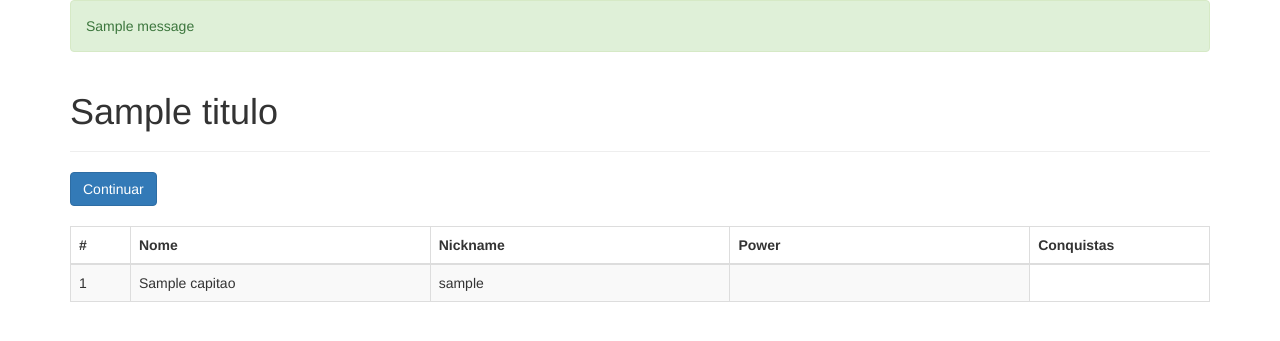
After one commit to JogueOgro/RivvalsDraft, a Flask app: template templates/captains.html in a window 1280 px wide. The commit adds this page. Shown: the top 341 px of the page. Run offline with Flask 3, Linux system fonts and the light colour scheme; the template is opened without the code that fills it: most values are stand-ins (such as "Sample title", 1, 10 or a date in 2020); one stand-in notice (Sample message) is shown; some libraries are stand-ins or nearby versions.

Commit message:
Tela de exibicao de picks e tela final de balance

```diff
--- a/server.py
+++ b/server.py
@@ -24,7 +24,7 @@ jogadores = [
     {'nome': 'Jessé Oliveira de Freitas', 'nick': 'O CTO', 'power': 1, 'tags': [], 'wins': []},
     {'nome': 'Glauco Mordente', 'nick': '', 'power': 3, 'tags': [], 'wins': []},
     {'nome': 'Paula Elvira Picchi Mendes', 'nick': 'Paulinha', 'power': 1, 'tags': [], 'wins': []},
-    {'nome': 'Carlos Almeida', 'nick': '', 'power': 3.9, 'tags': [], 'wins': []},
+    {'nome': 'Carlos Almeida', 'nick': '', 'power': 4, 'tags': [], 'wins': []},
     {'nome': 'Douglas Costa', 'nick': '', 'power': 2, 'tags': [], 'wins': []},
     {'nome': 'Glaicon da Silva Reis', 'nick': '', 'power': 1, 'tags': [], 'wins': []},
     {'nome': 'Carlos Eduardo Biaseto', 'nick': 'Cadu', 'power': 1, 'tags': [], 'wins': []},
@@ -44,7 +44,7 @@ jogadores = [
     {'nome': 'Marcelo Pinheiro', 'nick': '', 'power': 1, 'tags': [], 'wins': []},
     {'nome': 'Bruno Gonzalez Rodrigues', 'nick': '', 'power': 1, 'tags': [], 'wins': []},
     {'nome': 'Kelvy Correa Nascimento Chagas', 'nick': '', 'power': 3.5, 'tags': [], 'wins': []},
-    {'nome': 'Cristian Silva Macedo', 'nick': 'Mais Cedo', 'power': 4, 'tags': [], 'wins': []},
+    {'nome': 'Cristian Silva Macedo', 'nick': 'Mais Cedo', 'power': 4.02, 'tags': [], 'wins': []},
     {'nome': 'Rafael dos Santos Cardoso', 'nick': '', 'power': 1, 'tags': [], 'wins': []},
     {'nome': 'Rafael Costa', 'nick': '', 'power': 2, 'tags': [], 'wins': []},
     {'nome': 'Heitor Gandolfi Cardillo', 'nick': '', 'power': 2, 'tags': [], 'wins': []},
@@ -68,7 +68,7 @@ jogadores = [
     {'nome': 'Lívia Genovez Braga', 'nick': '', 'power': 1, 'tags': [], 'wins': []},
     {'nome': 'Alfonso Henrique Haskel', 'nick': 'Tá de Haskel', 'power': 4.5, 'tags': [], 'wins': []},
     {'nome': 'Hiro Augusto Lima Sakuno', 'nick': '', 'power': 5, 'tags': [], 'wins': []},
-    {'nome': 'Thales Silva', 'nick': 'Thaleco', 'power': 4, 'tags': [], 'wins': []},
+    {'nome': 'Thales Silva', 'nick': 'Thaleco', 'power': 4.01, 'tags': [], 'wins': []},
     {'nome': 'Rafael de Oliveira Gomes da Silva', 'nick': '', 'power': 6, 'tags': [], 'wins': []},
     {'nome': 'Natan Amorim', 'nick': '', 'power': 1, 'tags': [], 'wins': []},
     {'nome': 'Kaique Fernandes da Silva', 'nick': '', 'power': 1, 'tags': [], 'wins': []},
@@ -135,6 +135,29 @@ def index():
     return render_template('index.html', titulo='Draft Settings')
 
 
+@app.route('/captains')
+def captains():
+    global rodada
+    times = shelve_file['n_times']
+    for n in range(1, int(times) + 1):
+        time = []
+        time.append(jogadores.pop(int(times)-n))
+        time[0]['nome'] = time[0]['nome'] + ' (c)'
+        shelve_file[str(n)] = time
+        shelve_file['power_'+str(n)] = time[0]['power']
+    rodada = 1
+    return redirect(url_for('draft'))
+
+
+@app.route('/balance')
+def balance():
+    powers = []
+    n_times = shelve_file['n_times']
+    for n in range(1, int(n_times) + 1):
+        powers.append(shelve_file['power_' + str(n)])
+    # shelve_file.close()
+    return render_template('balance.html', titulo='Força do Balanceamento', powers=powers)
+
 @app.route('/process_form', methods=['GET', 'POST'])
 def process_form():
     global jogadores, rodada
@@ -144,20 +167,16 @@ def process_form():
     p_times = request.form['p_times']
     shelve_file['p_times'] = p_times
     jogadores.sort(reverse=True, key=get_power)
-
-    if request.form['cleverbox']:
-        for n in range(1, int(times) + 1):
-            time = []
-            time.append(jogadores.pop(int(times)-n))
-            time[0]['nome'] = time[0]['nome'] + ' (c)'
-            shelve_file[str(n)] = time
-            shelve_file['power_'+str(n)] = time[0]['power']
-        rodada = 1
-    else:
+    capitaes = jogadores[:int(times)]
+    capitaes.sort(key=get_power)
+    try:
+        if request.form['cleverbox']:
+            return render_template('captains.html', titulo='Capitães Rivvals', capitaes=capitaes)
+    except:
         for n in range(1, int(times) + 1):
             shelve_file[str(n)] = []
-            shelve_file['power_'+str(n)] = 0
-    return redirect(url_for('draft'))
+            shelve_file['power_' + str(n)] = 0
+        return redirect(url_for('draft'))
 
 
 @app.route('/process_next', methods=['GET', 'POST'])
@@ -209,12 +228,7 @@ def final():
     for n in range(1, int(shelve_file['n_times']) + 1):
         times.append(shelve_file[str(n)])
     pag_titulo = "Relatório Final"
-    powers = []
-    n_times = shelve_file['n_times']
-    for n in range(1, int(n_times) + 1):
-        powers.append(shelve_file['power_'+str(n)])
-    # shelve_file.close()
-    return render_template('final.html', titulo=pag_titulo, times=times, powers=powers)
+    return render_template('final.html', titulo=pag_titulo, times=times)
 
 
 def filtrar_jogadores(time, jogadores):
--- /dev/null
+++ b/templates/captains.html
@@ -0,0 +1,81 @@
+<!DOCTYPE html>
+<html>
+  <head>
+    <meta charset="utf-8">
+    <meta name="viewport" content="width=device-width, initial-scale=1">
+    <title>Capitães Rivvals</title>
+    <link rel="stylesheet" href="{{ url_for('static', filename='bootstrap.css') }}">
+  </head>
+  <body>
+    <div class="container">
+        <!--cria container onde as mensagens serão exibidas-->
+        {% with messages = get_flashed_messages() %}
+            {% if messages %}
+            <!--condição para exibição das mensagens-->
+                <ul id="messages" class="list-unstyled">
+                    <!--laço e repetição para exibição das mensagens-->
+                {% for message in messages %}
+                    <li class="alert alert-success">{{ message }}</li>
+                {% endfor %}
+                </ul>
+            {% endif %}
+        {% endwith %}
+                <!--fim dos laços-->
+        <div class="page-header">
+            <h1>{{ titulo }}</h1>
+        </div>
+        <div>
+            <form action="/captains">
+              <button type="submit" class="btn btn-primary">Continuar</button>
+            </form>
+            <br/>
+        </div>
+        <table class="table table-striped table-responsive table-bordered" id="time">
+        <thead>
+            <tr>
+                <th style='width: 5%'>#</th>
+                <th style='width: 25%'>Nome</th>
+                <th style='width: 25%'>Nickname</th>
+                <th style='width: 25%'>Power</th>
+                <th style='width: 15%'>Conquistas</th>
+            </tr>
+        </thead>
+        <tbody>
+            <!--criamos uma estrutura de repetição com o Jinja2 para preencher nossa tabela com os dados-->
+            {% for capitao in capitaes  %}
+
+                        <tr>
+                            <td>{{ loop.index }}</td>
+                            <td>{{ capitao.nome }}</td>
+                            <td>{{ capitao.nick }}</td>
+                            {% if capitao.power >= 5 %}
+                            <td><img src="../static/img/5stars.png"/></td>
+                            {% endif %}
+                            {% if 4 <= capitao.power < 5 %}
+                            <td><img src="../static/img/4stars.png"/></td>
+                            {% endif %}
+                            {% if capitao.power < 4 %}
+                            <td><img src="../static/img/3stars.png"/></td>
+                            {% endif %}
+
+                            <td>
+                                {% for win in capitao.wins  %}
+                                    {% if win == 'mj' %}
+                                    <img src="../static/img/trofeu.png" alt='1o lugar Major'/>
+                                    {% endif %}
+                                    {% if win == 'mj2' %}
+                                    <img src="../static/img/trofeuprata.png" alt='1o lugar Major'/>
+                                    {% endif %}
+                                    {% if win == 'med' %}
+                                    <img src="../static/img/medalha.png" alt='1o lugar Major'/>
+                                    {% endif %}
+                                {% endfor %}
+                            </td>
+                        </tr>
+        {% endfor %}
+        <!--encerramos a estrutura de repetição-->
+        </tbody>
+    </table>
+    </div>
+  </body>
+</html>
--- a/templates/index.html
+++ b/templates/index.html
@@ -1,4 +1,4 @@
-\<!DOCTYPE html>
+<!DOCTYPE html>
 <html>
   <head>
     <meta charset="utf-8">
```
Also changed, not shown: templates/balance.html (added, +35 -0 lines), templates/final.html (+5 -17 lines), 1 other file.
